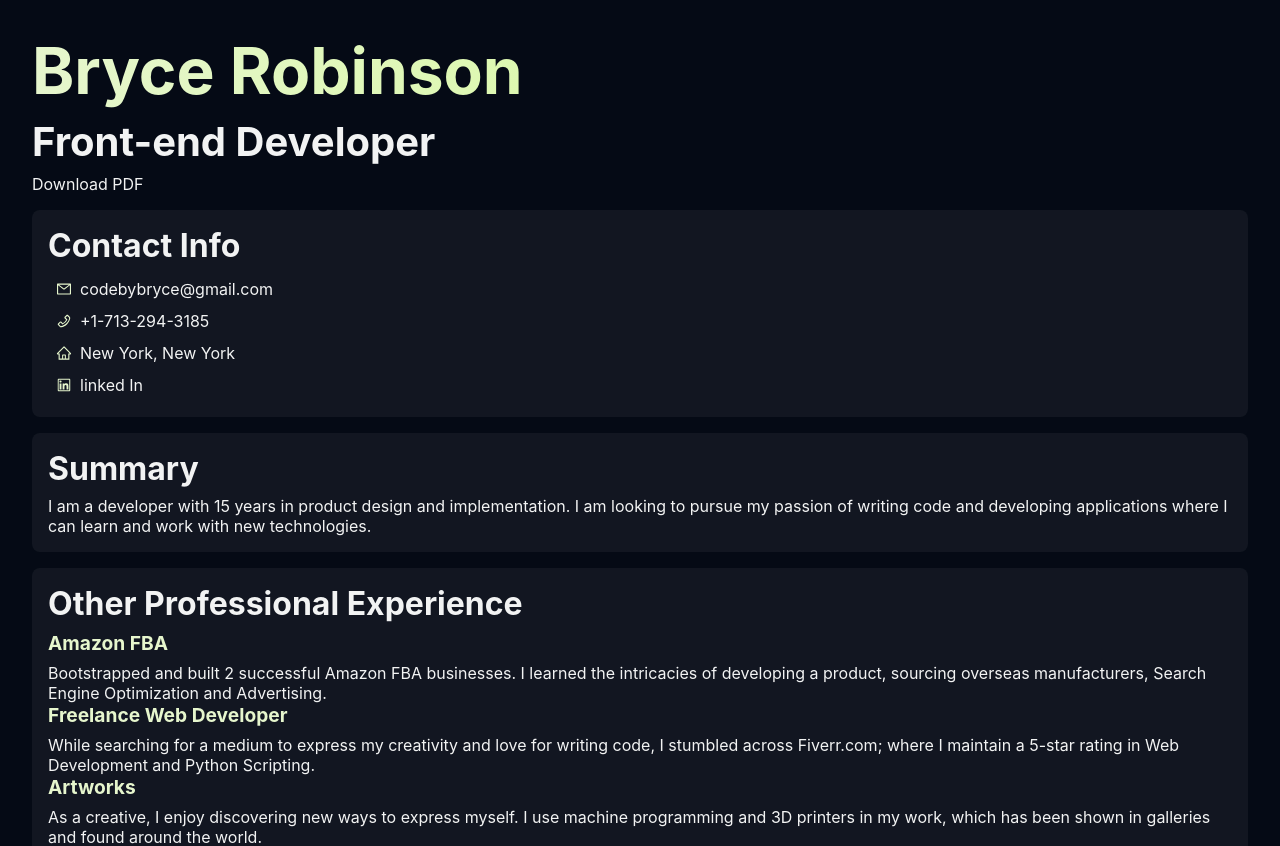
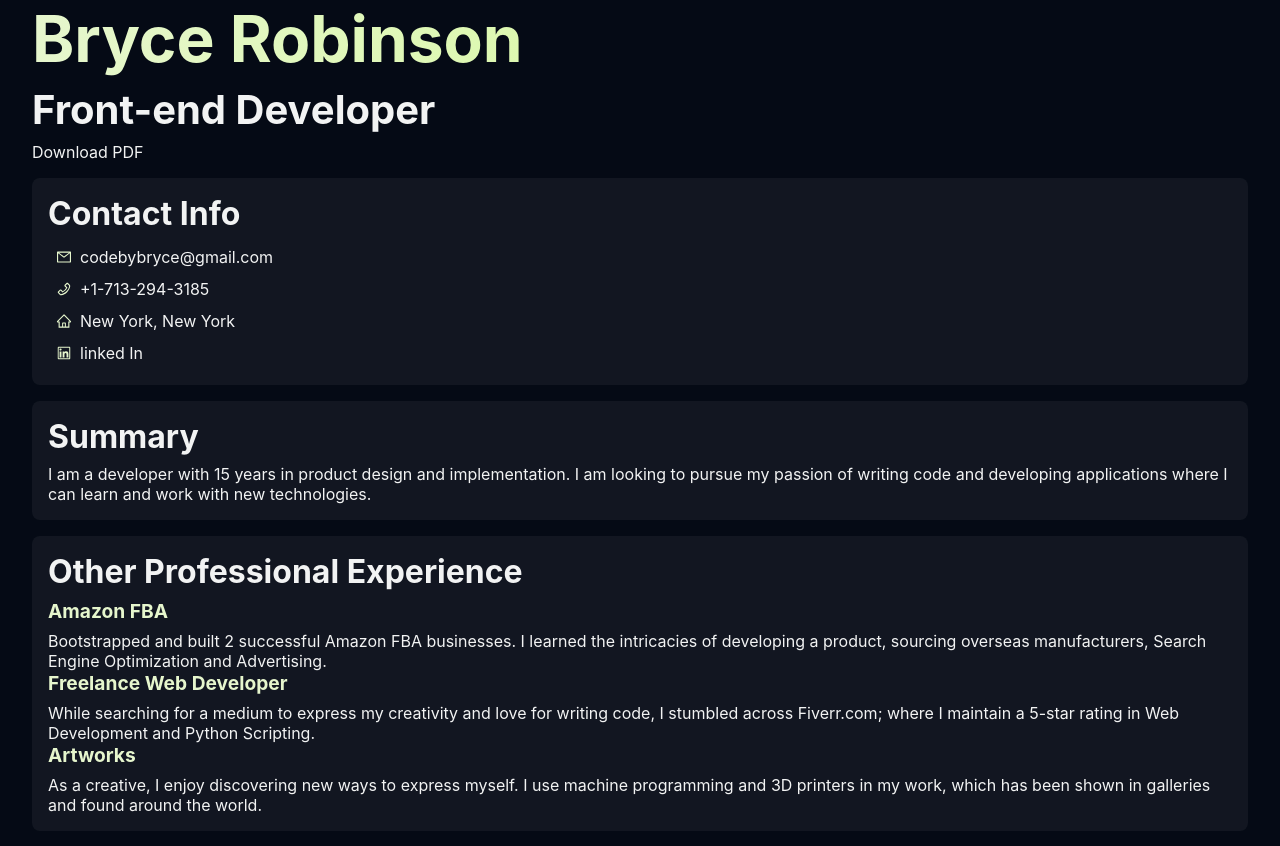
Before and after one commit to codebybryce/my-resume, a Next.js app: page / in a window 1280 px wide. Shown: the top 846 px of the page. Built offline with nearby package versions, Linux system fonts and the light colour scheme.

Commit message:
Update globals.css

```diff
--- a/styles/globals.css
+++ b/styles/globals.css
@@ -13,7 +13,6 @@ body {
   font-family: -apple-system, BlinkMacSystemFont, Segoe UI, Roboto, Oxygen,
     Ubuntu, Cantarell, Fira Sans, Droid Sans, Helvetica Neue, sans-serif;
     width: min(1000px, calc(70% * 100px));
-  padding-top:1rem;
   background-color: var(--dark-background);
 
 
```
